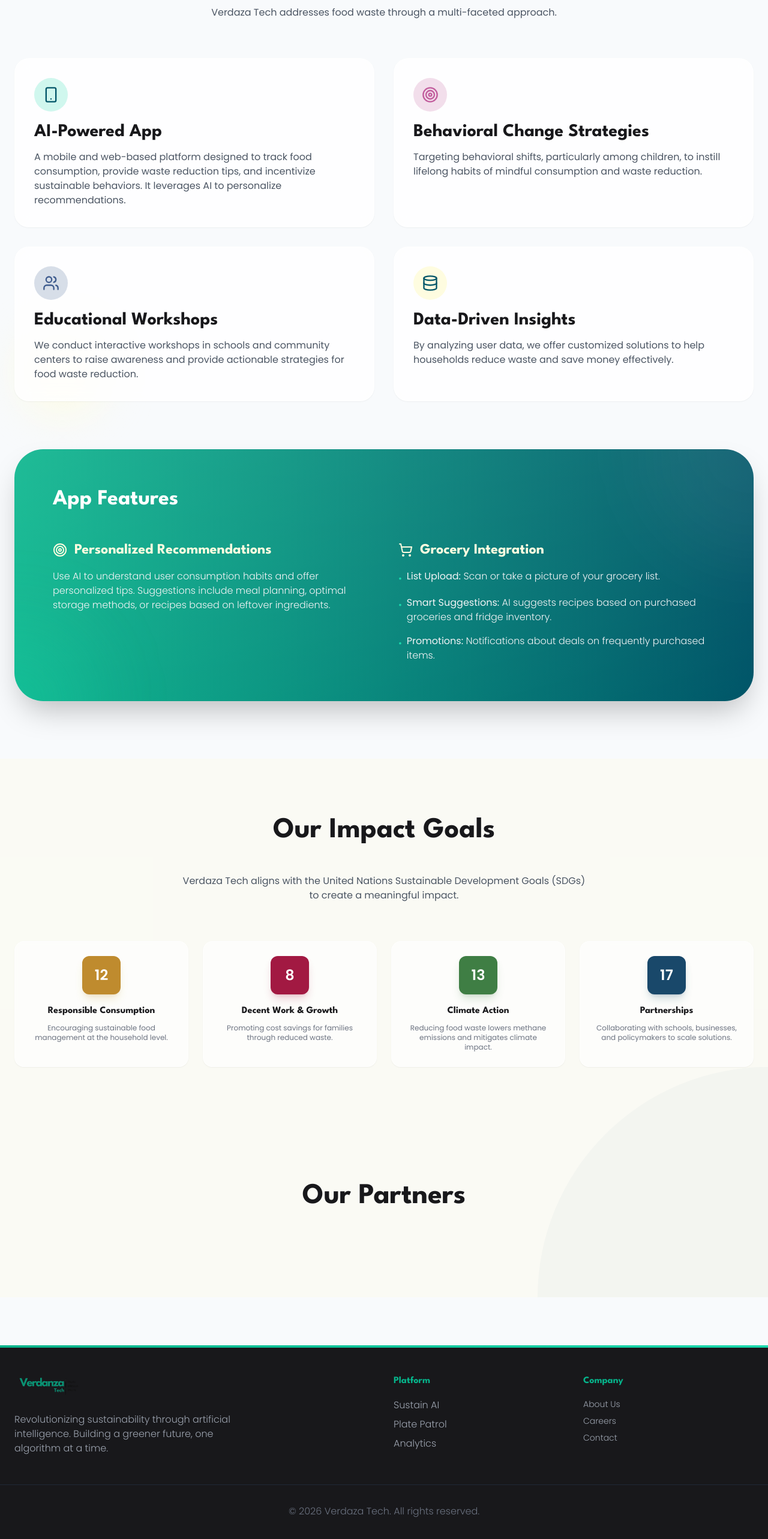
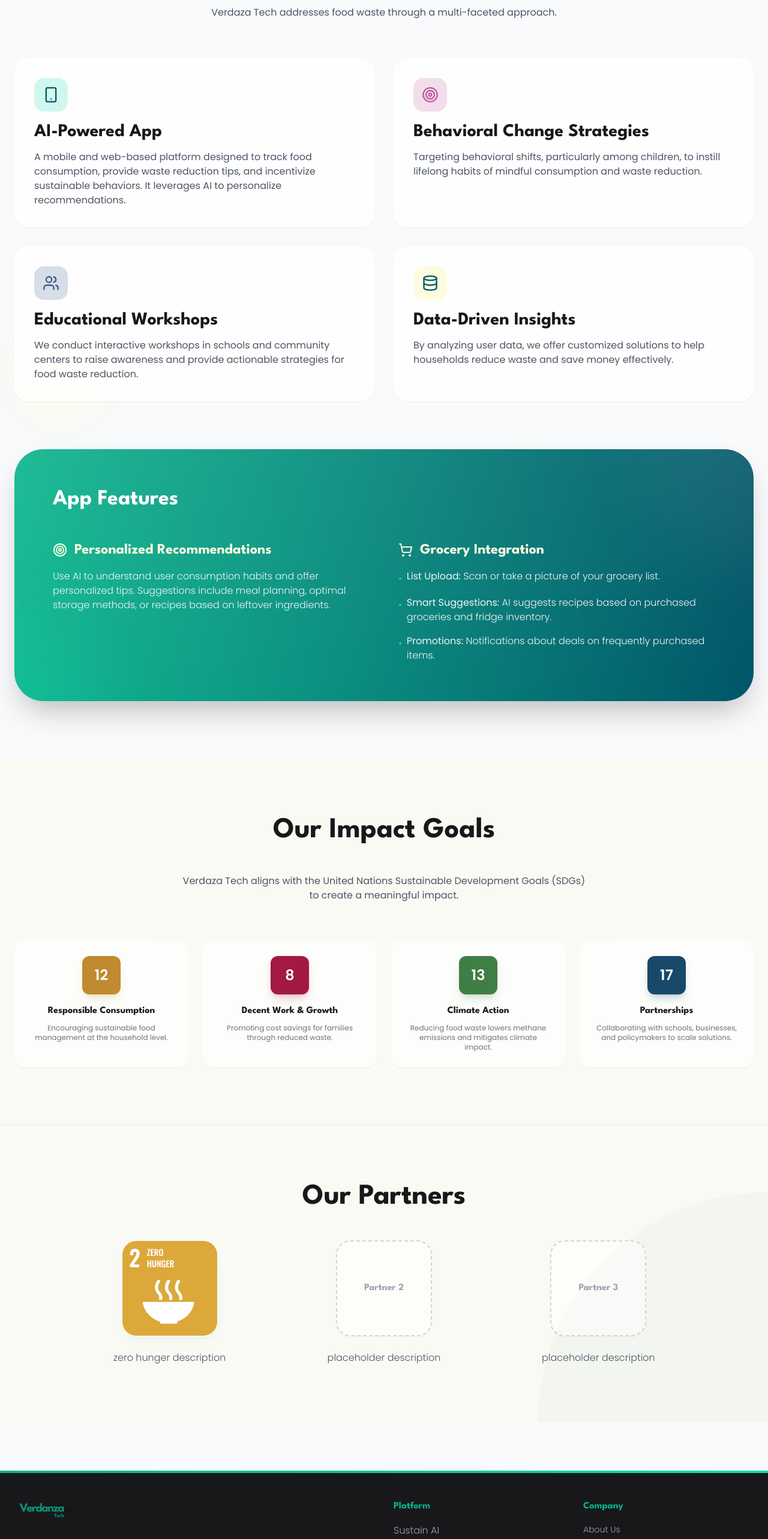
Before and after one commit to Matthew-Tian5/Verdanza-, a React (Vite) app: page /#/ in a window 1280 px wide. Shown: the part 1620-4186 px from the top of the page at 60% size. Built offline with nearby package versions, Linux system fonts and the light colour scheme.

Commit message:
update: added partner placeholders

```diff
--- a/pages/Home.tsx
+++ b/pages/Home.tsx
@@ -181,7 +181,8 @@
 
           <div className="grid md:grid-cols-2 gap-8 mb-20">
              <div className="p-8 bg-white/80 backdrop-blur-md rounded-3xl shadow-sm border border-white/50 hover:shadow-xl hover:shadow-verdanza/5 transition-all group hover:-translate-y-1">
-                <div className="w-14 h-14 bg-verdanza-light/20 rounded-full flex items-center justify-center text-verdanza-dark mb-4 group-hover:scale-110 transition-transform">
+                {/* Changed rounded-full to rounded-2xl */}
+                <div className="w-14 h-14 bg-verdanza-light/20 rounded-2xl flex items-center justify-center text-verdanza-dark mb-4 group-hover:scale-110 transition-transform">
                   <Smartphone size={28} />
                 </div>
                 <h3 className="text-3xl font-display font-bold text-charcoal mb-3">AI-Powered App</h3>
@@ -189,7 +190,8 @@
              </div>
 
              <div className="p-8 bg-white/80 backdrop-blur-md rounded-3xl shadow-sm border border-white/50 hover:shadow-xl hover:shadow-verdanza/5 transition-all group hover:-translate-y-1">
-                <div className="w-14 h-14 bg-verdanza-pink/20 rounded-full flex items-center justify-center text-verdanza-pink mb-4 group-hover:scale-110 transition-transform">
+                {/* Changed rounded-full to rounded-2xl */}
+                <div className="w-14 h-14 bg-verdanza-pink/20 rounded-2xl flex items-center justify-center text-verdanza-pink mb-4 group-hover:scale-110 transition-transform">
                   <Target size={28} />
                 </div>
                 <h3 className="text-3xl font-display font-bold text-charcoal mb-3">Behavioral Change Strategies</h3>
@@ -197,7 +199,8 @@
              </div>
 
              <div className="p-8 bg-white/80 backdrop-blur-md rounded-3xl shadow-sm border border-white/50 hover:shadow-xl hover:shadow-verdanza/5 transition-all group hover:-translate-y-1">
-                <div className="w-14 h-14 bg-verdanza-blue/20 rounded-full flex items-center justify-center text-verdanza-blue mb-4 group-hover:scale-110 transition-transform">
+                {/* Changed rounded-full to rounded-2xl */}
+                <div className="w-14 h-14 bg-verdanza-blue/20 rounded-2xl flex items-center justify-center text-verdanza-blue mb-4 group-hover:scale-110 transition-transform">
                   <Users size={28} />
                 </div>
                 <h3 className="text-3xl font-display font-bold text-charcoal mb-3">Educational Workshops</h3>
@@ -205,7 +208,8 @@
              </div>
 
              <div className="p-8 bg-white/80 backdrop-blur-md rounded-3xl shadow-sm border border-white/50 hover:shadow-xl hover:shadow-verdanza/5 transition-all group hover:-translate-y-1">
-                <div className="w-14 h-14 bg-verdanza-yellow rounded-full flex items-center justify-center text-verdanza-dark mb-4 group-hover:scale-110 transition-transform">
+                {/* Changed rounded-full to rounded-2xl */}
+                <div className="w-14 h-14 bg-verdanza-yellow rounded-2xl flex items-center justify-center text-verdanza-dark mb-4 group-hover:scale-110 transition-transform">
                   <Database size={28} />
                 </div>
                 <h3 className="text-3xl font-display font-bold text-charcoal mb-3">Data-Driven Insights</h3>
@@ -297,12 +301,43 @@
         </div>
       </section>
 
-
-      <section className="py-24 bg-verdanza-yellow/30">
+      {/* Partners Section */}
+      <section className="py-24 bg-verdanza-yellow/30 border-t border-verdanza/10">
         <div className="max-w-7xl mx-auto px-6">
            <h2 className="text-5xl font-display font-bold text-charcoal mb-12 text-center">Our Partners</h2>
 
+           <div className="grid md:grid-cols-3 gap-12 max-w-5xl mx-auto">
+             {/* Partner 1: Zero Hunger */}
+             <div className="flex flex-col items-center text-center group">
+                {/* Removed padding (p-6) and changed object-contain to object-cover */}
+                <div className="w-40 h-40 bg-white rounded-3xl shadow-lg shadow-verdanza/5 flex items-center justify-center mb-6 transition-transform duration-300 group-hover:-translate-y-2 border border-white/60 overflow-hidden">
+                  <img
+                    src="/images/ZeroHunger.jpg"
+                    alt="Zero Hunger"
+                    className="w-full h-full object-cover"
+                  />
+                </div>
+                <p className="text-gray-600 font-light">zero hunger description</p>
+             </div>
 
+             {/* Partner 2: Placeholder */}
+             <div className="flex flex-col items-center text-center group">
+                {/* Changed rounded-full to rounded-3xl */}
+                <div className="w-40 h-40 bg-white/50 rounded-3xl shadow-sm flex items-center justify-center p-6 mb-6 transition-transform duration-300 group-hover:-translate-y-2 border-2 border-dashed border-gray-300">
+                  <span className="text-gray-400 font-display font-bold">Partner 2</span>
+                </div>
+                <p className="text-gray-600 font-light">placeholder description</p>
+             </div>
+
+             {/* Partner 3: Placeholder */}
+             <div className="flex flex-col items-center text-center group">
+                {/* Changed rounded-full to rounded-3xl */}
+                <div className="w-40 h-40 bg-white/50 rounded-3xl shadow-sm flex items-center justify-center p-6 mb-6 transition-transform duration-300 group-hover:-translate-y-2 border-2 border-dashed border-gray-300">
+                  <span className="text-gray-400 font-display font-bold">Partner 3</span>
+                </div>
+                <p className="text-gray-600 font-light">placeholder description</p>
+             </div>
+           </div>
         </div>
       </section>
     </div>
```
Also changed, not shown: images/ZeroHunger.jpg (added).
